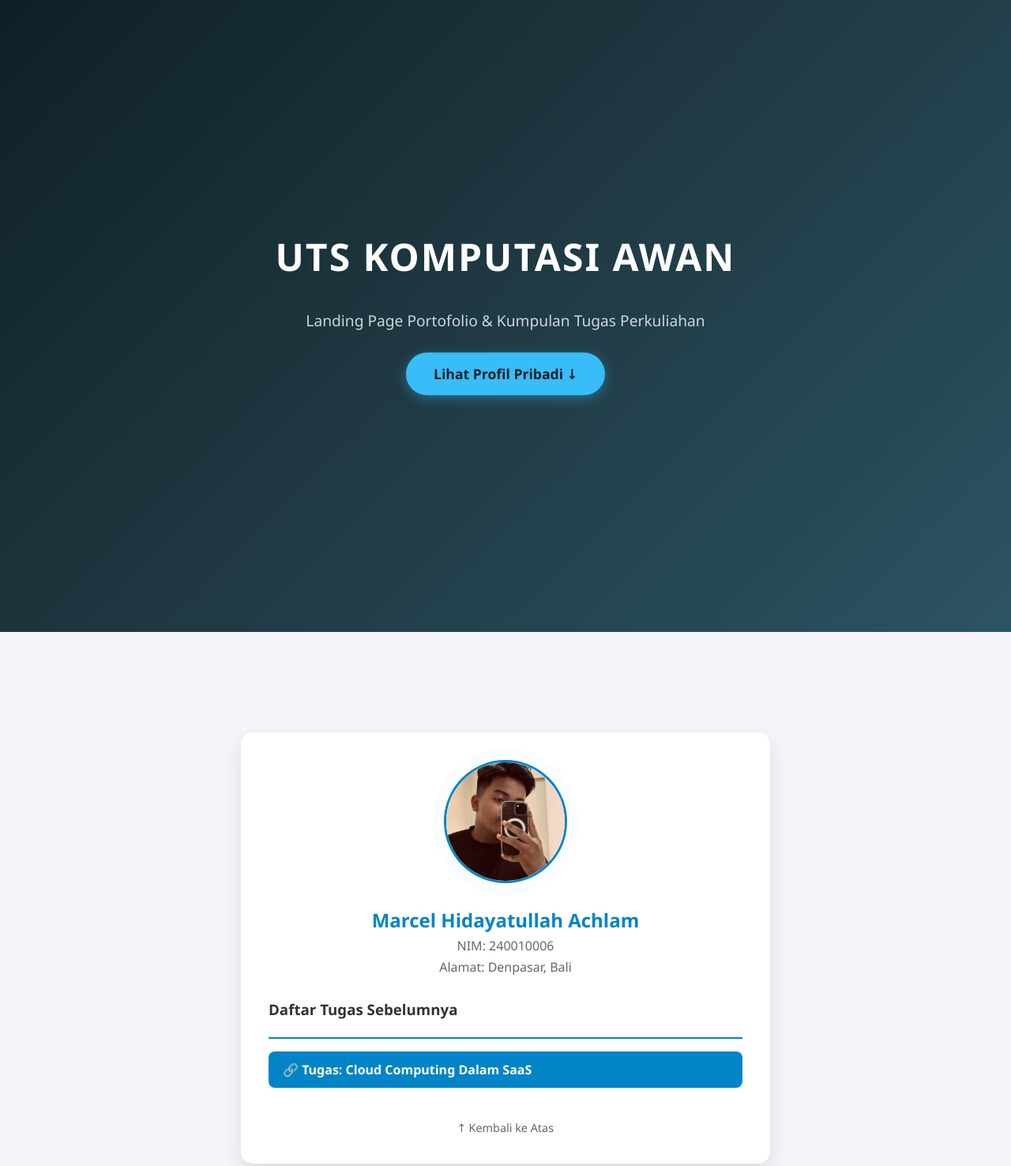
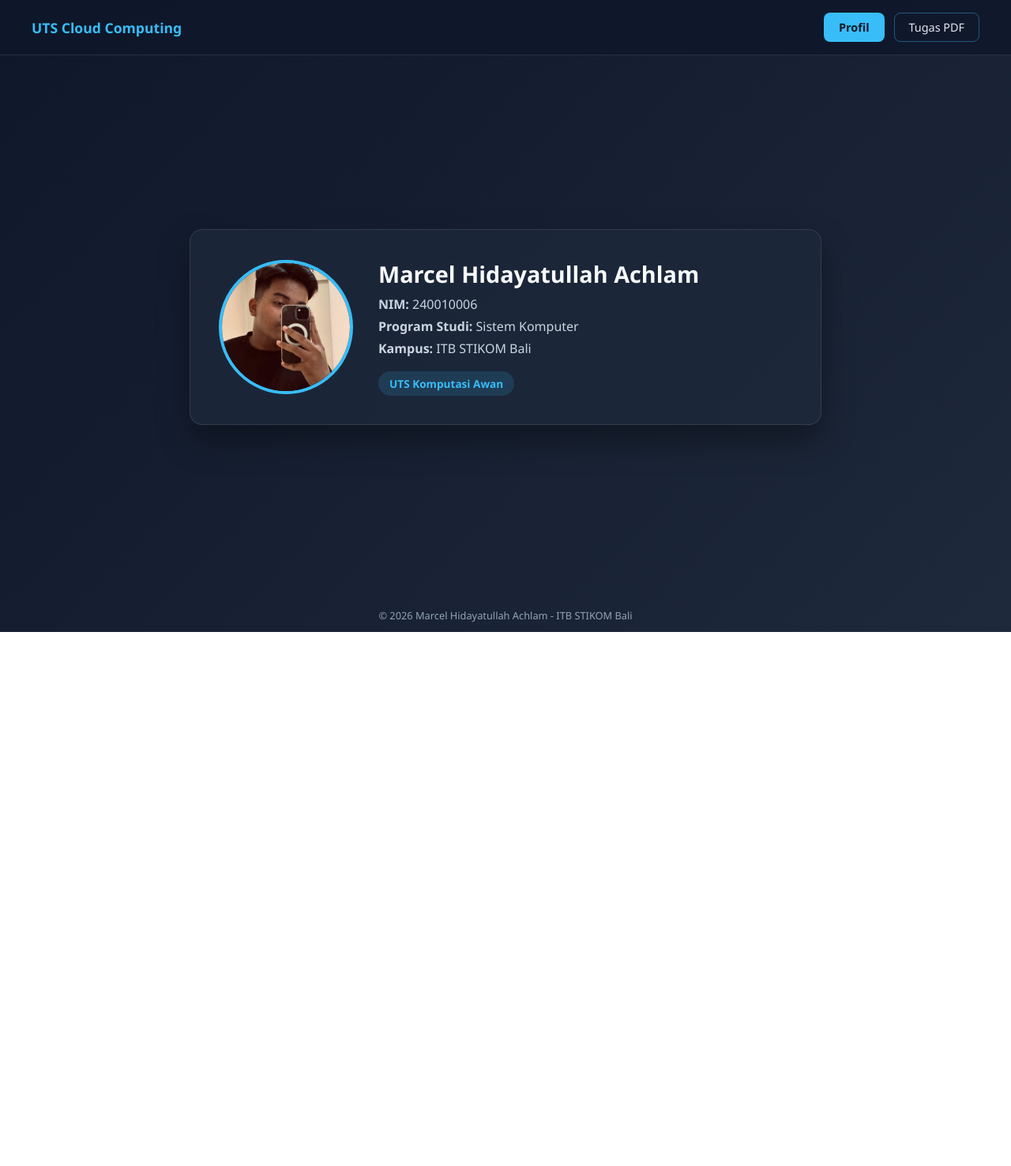
Before and after one commit to maarceell/uts-cloud-computing, a plain HTML site: page index.html in a window 1280 px wide. Shown: the top 1476 px of the page at 79% size. After the commit the page ends 800 px from the top, so only its background shows below. Drawn offline with Linux system fonts and the light colour scheme.

Commit message:
Update index.html

```diff
--- a/index.html
+++ b/index.html
@@ -3,222 +3,236 @@
 <head>
   <meta charset="UTF-8">
   <meta name="viewport" content="width=device-width, initial-scale=1.0">
-    <title>UTS Komputasi Awan - Marcel Hidayatullah Achlam</title>
+  <title>UTS Cloud Computing - Marcel Hidayatullah Achlam</title>
   <style>
-        /* Efek geser mulus saat tombol diklik */
-        html {
-            scroll-behavior: smooth;
+    * {
+      margin: 0;
+      padding: 0;
+      box-sizing: border-box;
+      font-family: 'Segoe UI', Tahoma, Geneva, Verdana, sans-serif;
     }
 
-        /* Animasi bergerak */
-        @keyframes fadeInDown {
-            from { opacity: 0; transform: translateY(-30px); }
+    body {
+      height: 100vh;
+      overflow: hidden; /* Mencegah halaman di-scroll */
+      background: linear-gradient(135deg, #0f172a, #1e293b);
+      color: #f8fafc;
+      display: flex;
+      flex-direction: column;
+    }
+
+    /* Navigasi Atas */
+    nav {
+      display: flex;
+      justify-content: space-between;
+      align-items: center;
+      padding: 16px 40px;
+      background: rgba(15, 23, 42, 0.85);
+      border-bottom: 1px solid rgba(255, 255, 255, 0.1);
+    }
+
+    .logo {
+      font-size: 1.1rem;
+      font-weight: 700;
+      color: #38bdf8;
+    }
+
+    .nav-buttons {
+      display: flex;
+      gap: 12px;
+    }
+
+    .nav-btn {
+      background: transparent;
+      border: 1px solid rgba(56, 189, 248, 0.4);
+      color: #e2e8f0;
+      padding: 8px 18px;
+      border-radius: 8px;
+      cursor: pointer;
+      font-size: 0.9rem;
+      transition: all 0.2s ease;
+    }
+
+    .nav-btn:hover, .nav-btn.active {
+      background: #38bdf8;
+      color: #0f172a;
+      font-weight: 600;
+    }
+
+    /* Area Konten Utama (Tengah Layar) */
+    main {
+      flex: 1;
+      display: flex;
+      justify-content: center;
+      align-items: center;
+      padding: 24px;
+    }
+
+    .tab-content {
+      display: none;
+      width: 100%;
+      max-width: 800px;
+      background: rgba(30, 41, 59, 0.75);
+      border: 1px solid rgba(255, 255, 255, 0.1);
+      border-radius: 16px;
+      padding: 36px;
+      box-shadow: 0 20px 40px rgba(0, 0, 0, 0.35);
+      animation: fadeIn 0.3s ease;
+    }
+
+    .tab-content.active {
+      display: block;
+    }
+
+    @keyframes fadeIn {
+      from { opacity: 0; transform: translateY(8px); }
       to { opacity: 1; transform: translateY(0); }
     }
 
-        @keyframes fadeInUp {
-            from { opacity: 0; transform: translateY(30px); }
-            to { opacity: 1; transform: translateY(0); }
+    /* Halaman Profil */
+    .profile-box {
+      display: flex;
+      align-items: center;
+      gap: 32px;
     }
 
-        @keyframes float {
-            0% { transform: translateY(0px); }
-            50% { transform: translateY(-10px); }
-            100% { transform: translateY(0px); }
+    .profile-box img {
+      width: 170px;
+      height: 170px;
+      object-fit: cover;
+      border-radius: 50%;
+      border: 4px solid #38bdf8;
     }
 
-        @keyframes pulseGlow {
-            0% { box-shadow: 0 0 0 0 rgba(0, 123, 255, 0.4); }
-            70% { box-shadow: 0 0 0 15px rgba(0, 123, 255, 0); }
-            100% { box-shadow: 0 0 0 0 rgba(0, 123, 255, 0); }
+    .profile-info h1 {
+      font-size: 1.8rem;
+      margin-bottom: 8px;
     }
 
-        body {
-            font-family: 'Segoe UI', Tahoma, Geneva, Verdana, sans-serif;
-            margin: 0;
-            padding: 0;
-            color: #333;
-            background-color: #f4f4f9;
+    .profile-info p {
+      color: #cbd5e1;
+      margin-bottom: 6px;
+      font-size: 1rem;
     }
 
-        /* BAGIAN 1: HALAMAN PALING DEPAN (HERO SECTION) */
-        .hero-section {
-            height: 100vh; /* Tinggi penuh 1 layar penuh */
-            background: linear-gradient(135deg, #0f2027, #203a43, #2c5364);
-            color: white;
-            display: flex;
-            flex-direction: column;
-            justify-content: center;
-            align-items: center;
-            text-align: center;
-            padding: 20px;
-            box-sizing: border-box;
+    .badge {
+      display: inline-block;
+      margin-top: 12px;
+      padding: 6px 14px;
+      background: rgba(56, 189, 248, 0.15);
+      color: #38bdf8;
+      border-radius: 20px;
+      font-size: 0.85rem;
+      font-weight: 600;
     }
 
-        .hero-title {
-            font-size: 3rem;
-            margin: 0 0 15px 0;
-            letter-spacing: 2px;
-            text-transform: uppercase;
-            animation: fadeInDown 1s ease-out;
-        }
-
-        .hero-subtitle {
-            font-size: 1.2rem;
-            color: #cbd5e1;
-            margin-bottom: 35px;
-            max-width: 600px;
-            animation: fadeInUp 1s ease-out;
-        }
-
-        /* Tombol menuju Profil Pribadi */
-        .btn-start {
-            padding: 15px 35px;
-            font-size: 1.1rem;
-            font-weight: bold;
-            color: #0f2027;
-            background-color: #38bdf8;
-            border: none;
-            border-radius: 50px;
-            text-decoration: none;
-            cursor: pointer;
-            box-shadow: 0 4px 15px rgba(56, 189, 248, 0.4);
-            transition: all 0.3s ease;
-            animation: float 3s ease-in-out infinite;
-        }
-
-        .btn-start:hover {
-            background-color: #0284c7;
-            color: white;
-            transform: scale(1.08);
-            box-shadow: 0 6px 20px rgba(2, 132, 199, 0.6);
-        }
-
-        /* BAGIAN 2: HALAMAN PROFIL & TUGAS */
-        .profile-section {
-            min-height: 100vh;
-            padding: 50px 20px;
-            display: flex;
-            justify-content: center;
-            align-items: center;
-            box-sizing: border-box;
-        }
-
-        .container {
-            background: white;
-            padding: 35px;
-            border-radius: 15px;
-            box-shadow: 0 10px 25px rgba(0,0,0,0.1);
-            max-width: 600px;
-            width: 100%;
+    /* Halaman Tugas PDF */
+    .pdf-box {
       text-align: center;
     }
 
-        .profile-img {
-            width: 150px;
-            height: 150px;
-            border-radius: 50%;
-            object-fit: cover;
-            margin-bottom: 15px;
-            border: 3px solid #0284c7;
-            animation: pulseGlow 2s infinite;
-            transition: transform 0.3s ease;
+    .pdf-box h2 {
+      margin-bottom: 12px;
+      color: #38bdf8;
     }
 
-        .profile-img:hover {
-            transform: scale(1.05);
+    .pdf-box p {
+      color: #cbd5e1;
+      margin-bottom: 20px;
     }
 
-        h2.name {
-            margin: 10px 0 5px;
-            color: #0284c7;
+    .pdf-frame {
+      width: 100%;
+      height: 320px;
+      border: 1px solid rgba(255, 255, 255, 0.15);
+      border-radius: 10px;
+      margin-bottom: 18px;
+      background: #fff;
     }
 
-        .nim, .address {
-            color: #666;
-            margin: 5px 0;
+    .btn-download {
+      display: inline-block;
+      padding: 10px 22px;
+      background: #38bdf8;
+      color: #0f172a;
+      text-decoration: none;
+      font-weight: 600;
+      border-radius: 8px;
+      transition: background 0.2s;
     }
 
-        .section-title {
-            margin-top: 30px;
-            border-bottom: 2px solid #0284c7;
-            padding-bottom: 5px;
-            text-align: left;
-            color: #333;
+    .btn-download:hover {
+      background: #7dd3fc;
     }
 
-        ul.task-list {
-            list-style: none;
-            padding: 0;
-            text-align: left;
+    footer {
+      text-align: center;
+      padding: 12px;
+      font-size: 0.8rem;
+      color: #94a3b8;
     }
 
-        ul.task-list li {
-            margin: 12px 0;
+    /* Responsif untuk layar kecil */
+    @media (max-width: 640px) {
+      .profile-box {
+        flex-direction: column;
+        text-align: center;
       }
-
-        ul.task-list a {
-            display: block;
-            padding: 12px 18px;
-            background: #0284c7;
-            color: white;
-            text-decoration: none;
-            border-radius: 8px;
-            font-weight: bold;
-            transition: all 0.3s ease;
+      nav {
+        padding: 14px 20px;
       }
-
-        ul.task-list a:hover {
-            background: #0369a1;
-            transform: translateX(8px);
-            box-shadow: 0 4px 12px rgba(2, 132, 199, 0.3);
-        }
-
-        .btn-back {
-            display: inline-block;
-            margin-top: 25px;
-            color: #666;
-            text-decoration: none;
-            font-size: 0.9rem;
-        }
-
-        .btn-back:hover {
-            color: #0284c7;
-            text-decoration: underline;
     }
   </style>
 </head>
 <body>
 
-    <!-- HALAMAN 1: COVER UTS KOMPUTASI AWAN -->
-    <section id="beranda" class="hero-section">
-        <h1 class="hero-title">UTS KOMPUTASI AWAN</h1>
-        <p class="hero-subtitle">Landing Page Portofolio & Kumpulan Tugas Perkuliahan</p>
+  <nav>
+    <div class="logo">UTS Cloud Computing</div>
+    <div class="nav-buttons">
+      <button class="nav-btn active" onclick="openTab('profil', this)">Profil</button>
+      <button class="nav-btn" onclick="openTab('tugas', this)">Tugas PDF</button>
+    </div>
+  </nav>
 
-        <!-- Tombol untuk turun menuju profil pribadi -->
-        <a href="#profil" class="btn-start">Lihat Profil Pribadi ↓</a>
-    </section>
-
-    <!-- HALAMAN 2: PROFIL PRIBADI & DAFTAR TUGAS -->
-    <section id="profil" class="profile-section">
-        <div class="container">
-            <img src="foto.jpg" alt="Foto Profil" class="profile-img">
-
-            <h2 class="name">Marcel Hidayatullah Achlam</h2>
-            <p class="nim">NIM: 240010006</p>
-            <p class="address">Alamat: Denpasar, Bali</p>
-
-            <div class="section-title">
-                <h3>Daftar Tugas Sebelumnya</h3>
+  <main>
+    <!-- Tab 1: Profil -->
+    <section id="profil" class="tab-content active">
+      <div class="profile-box">
+        <img src="foto.jpg" alt="Foto Profil">
+        <div class="profile-info">
+          <h1>Marcel Hidayatullah Achlam</h1>
+          <p><strong>NIM:</strong> 240010006</p>
+          <p><strong>Program Studi:</strong> Sistem Komputer</p>
+          <p><strong>Kampus:</strong> ITB STIKOM Bali</p>
+          <span class="badge">UTS Komputasi Awan</span>
         </div>
-
-            <ul class="task-list">
-    <li><a href="Tugas Cloud Computing Dalam SaaS.pdf" target="_blank">🔗 Tugas: Cloud Computing Dalam SaaS</a></li>
-</ul>
-
-            <a href="#beranda" class="btn-back">↑ Kembali ke Atas</a>
       </div>
     </section>
 
+    <!-- Tab 2: Tugas PDF -->
+    <section id="tugas" class="tab-content">
+      <div class="pdf-box">
+        <h2>Tugas Cloud Computing Dalam SaaS</h2>
+        <p>Pratinjau dokumen tugas UTS Komputasi Awan:</p>
+        <iframe class="pdf-frame" src="Tugas Cloud Computing Dalam SaaS.pdf"></iframe>
+        <br>
+        <a class="btn-download" href="Tugas Cloud Computing Dalam SaaS.pdf" target="_blank">Buka / Download PDF</a>
+      </div>
+    </section>
+  </main>
+
+  <footer>
+    &copy; 2026 Marcel Hidayatullah Achlam - ITB STIKOM Bali
+  </footer>
+
+  <script>
+    function openTab(tabId, btn) {
+      document.querySelectorAll('.tab-content').forEach(tab => tab.classList.remove('active'));
+      document.querySelectorAll('.nav-btn').forEach(b => b.classList.remove('active'));
+      document.getElementById(tabId).classList.add('active');
+      btn.classList.add('active');
+    }
+  </script>
+
 </body>
 </html>
```
Lines whose indentation alone changed are shown as unchanged.
